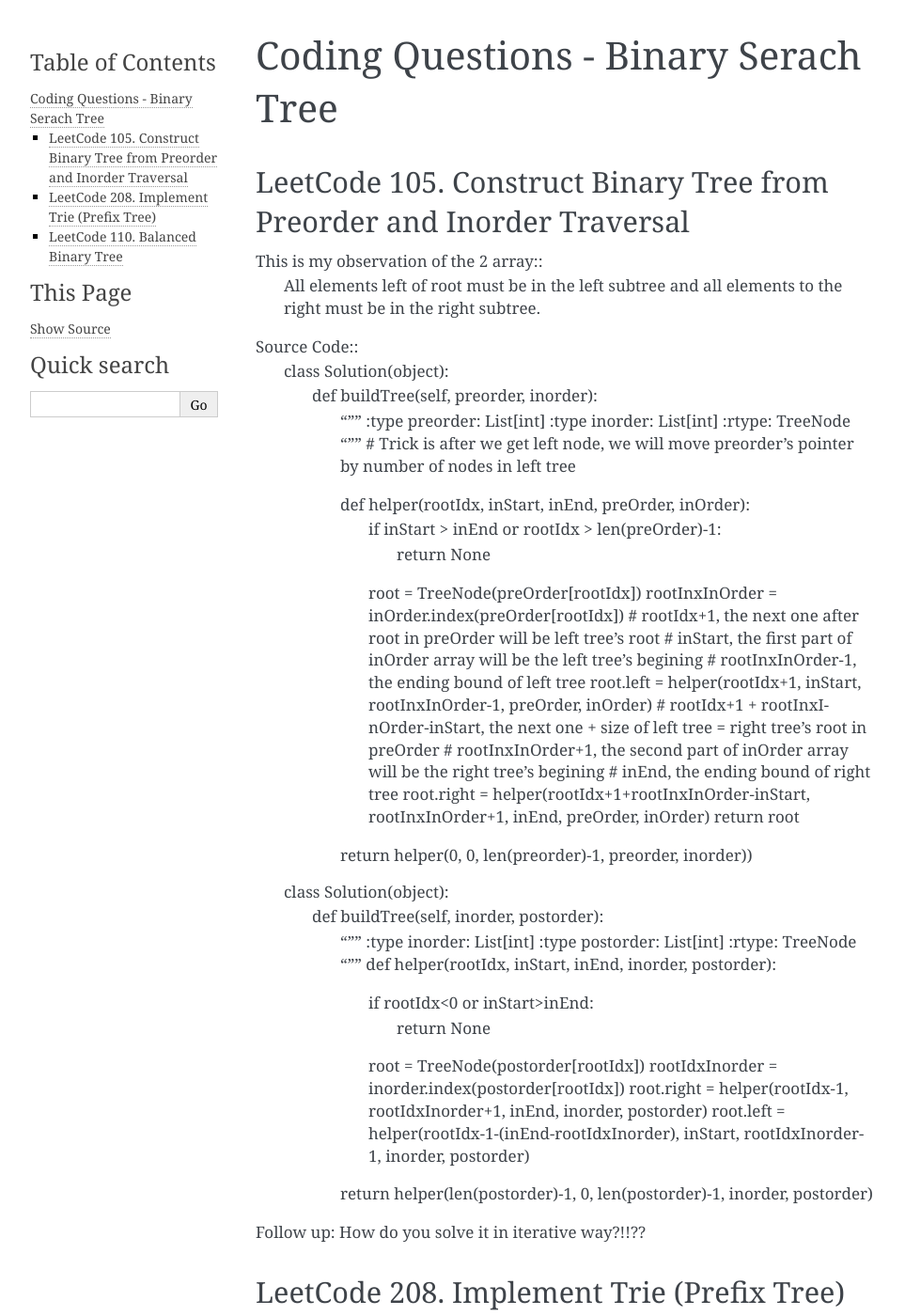
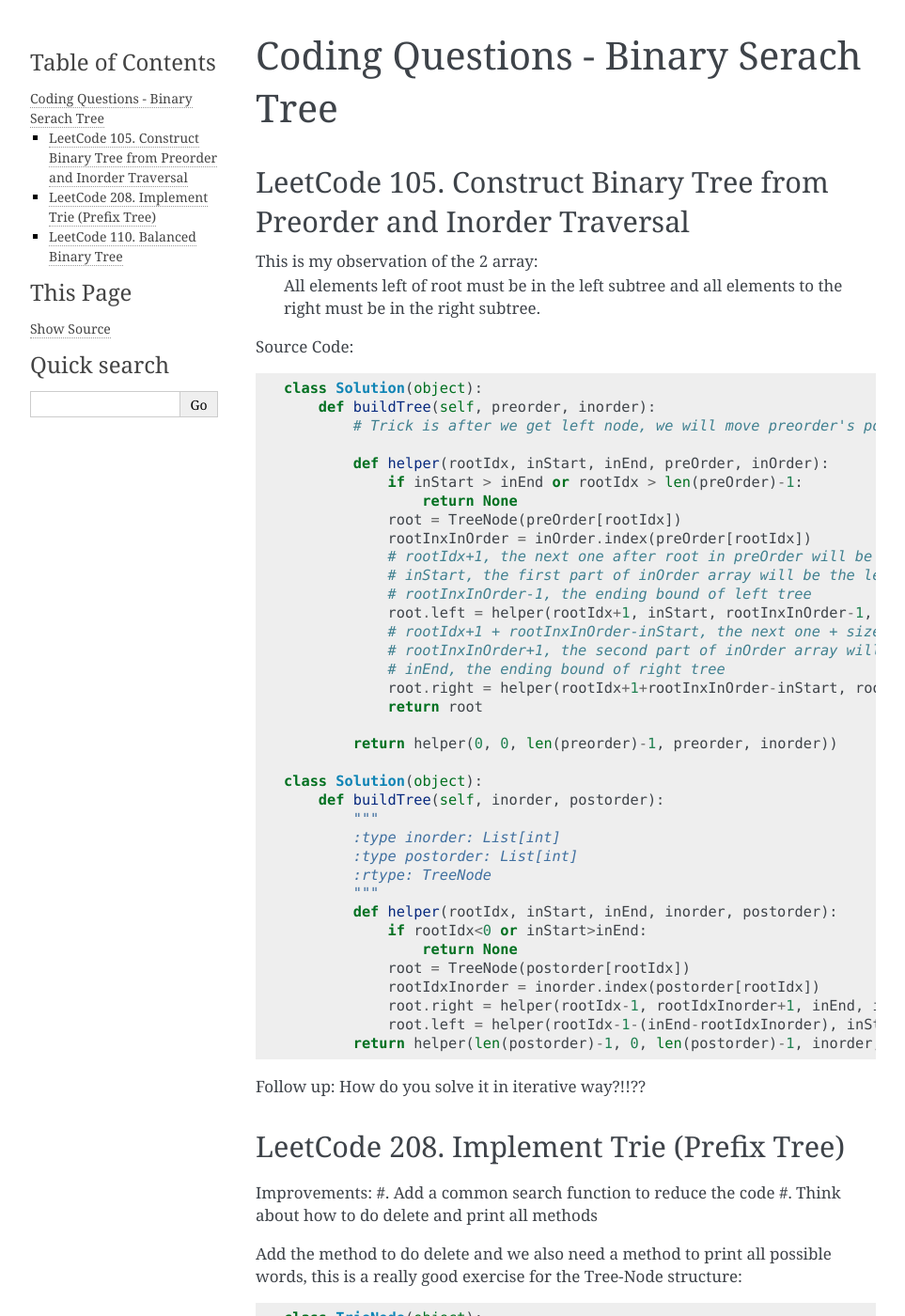
Before and after one commit to sheep-sheep/Mywebsite, a Sphinx documentation site: the page built from mysite/sphinx/binary_search_tree.rst, in a window 1280 px wide and 1400 px high. Shown: the whole window at 94% size, without its empty margins (148-1111 px from the left). Built offline with Sphinx 7.4.7, drawn with Linux system fonts in a browser that asks for light colours; formulas are drawn with MathJax 3; pages that are not in the unit, such as notebooks, are missing from menus.

Commit message:
fix postorder

```diff
--- a/mysite/sphinx/binary_search_tree.rst
+++ b/mysite/sphinx/binary_search_tree.rst
@@ -5,55 +5,51 @@
 LeetCode 105. Construct Binary Tree from Preorder and Inorder Traversal
 -------------------------------------------------------------------------------
 
-This is my observation of the 2 array::
+This is my observation of the 2 array:
     All elements left of root must be in the left subtree and all elements to the right must be in the right subtree.
 
 Source Code::
-    class Solution(object):
-        def buildTree(self, preorder, inorder):
-            """
-            :type preorder: List[int]
-            :type inorder: List[int]
-            :rtype: TreeNode
-            """
-            # Trick is after we get left node, we will move preorder's pointer by number of nodes in left tree
 
-            def helper(rootIdx, inStart, inEnd, preOrder, inOrder):
-                if inStart > inEnd or rootIdx > len(preOrder)-1:
-                    return None
-                root = TreeNode(preOrder[rootIdx])
-                rootInxInOrder = inOrder.index(preOrder[rootIdx])
-                # rootIdx+1, the next one after root in preOrder will be left tree's root
-                # inStart, the first part of inOrder array will be the left tree's begining
-                # rootInxInOrder-1, the ending bound of left tree
-                root.left = helper(rootIdx+1, inStart, rootInxInOrder-1, preOrder, inOrder)
-                # rootIdx+1 + rootInxInOrder-inStart, the next one + size of left tree = right tree's root in preOrder
-                # rootInxInOrder+1, the second part of inOrder array will be the right tree's begining
-                # inEnd, the ending bound of right tree
-                root.right = helper(rootIdx+1+rootInxInOrder-inStart, rootInxInOrder+1, inEnd, preOrder, inOrder)
-                return root
+        class Solution(object):
+            def buildTree(self, preorder, inorder):
+                # Trick is after we get left node, we will move preorder's pointer by number of nodes in left tree
 
-            return helper(0, 0, len(preorder)-1, preorder, inorder))
+                def helper(rootIdx, inStart, inEnd, preOrder, inOrder):
+                    if inStart > inEnd or rootIdx > len(preOrder)-1:
+                        return None
+                    root = TreeNode(preOrder[rootIdx])
+                    rootInxInOrder = inOrder.index(preOrder[rootIdx])
+                    # rootIdx+1, the next one after root in preOrder will be left tree's root
+                    # inStart, the first part of inOrder array will be the left tree's begining
+                    # rootInxInOrder-1, the ending bound of left tree
+                    root.left = helper(rootIdx+1, inStart, rootInxInOrder-1, preOrder, inOrder)
+                    # rootIdx+1 + rootInxInOrder-inStart, the next one + size of left tree = right tree's root in preOrder
+                    # rootInxInOrder+1, the second part of inOrder array will be the right tree's begining
+                    # inEnd, the ending bound of right tree
+                    root.right = helper(rootIdx+1+rootInxInOrder-inStart, rootInxInOrder+1, inEnd, preOrder, inOrder)
+                    return root
 
-    class Solution(object):
-        def buildTree(self, inorder, postorder):
-            """
-            :type inorder: List[int]
-            :type postorder: List[int]
-            :rtype: TreeNode
-            """
-            def helper(rootIdx, inStart, inEnd, inorder, postorder):
-                if rootIdx<0 or inStart>inEnd:
-                    return None
-                root = TreeNode(postorder[rootIdx])
-                rootIdxInorder = inorder.index(postorder[rootIdx])
-                root.right = helper(rootIdx-1, rootIdxInorder+1, inEnd, inorder, postorder)
-                root.left = helper(rootIdx-1-(inEnd-rootIdxInorder), inStart, rootIdxInorder-1, inorder, postorder)
-            return helper(len(postorder)-1, 0, len(postorder)-1, inorder, postorder)
+                return helper(0, 0, len(preorder)-1, preorder, inorder))
+
+        class Solution(object):
+            def buildTree(self, inorder, postorder):
+                """
+                :type inorder: List[int]
+                :type postorder: List[int]
+                :rtype: TreeNode
+                """
+                def helper(rootIdx, inStart, inEnd, inorder, postorder):
+                    if rootIdx<0 or inStart>inEnd:
+                        return None
+                    root = TreeNode(postorder[rootIdx])
+                    rootIdxInorder = inorder.index(postorder[rootIdx])
+                    root.right = helper(rootIdx-1, rootIdxInorder+1, inEnd, inorder, postorder)
+                    root.left = helper(rootIdx-1-(inEnd-rootIdxInorder), inStart, rootIdxInorder-1, inorder, postorder)
+                return helper(len(postorder)-1, 0, len(postorder)-1, inorder, postorder)
+
 
 
 Follow up: How do you solve it in iterative way?!!??
-
 
 
 
--- a/mysite/sphinx/index.rst
+++ b/mysite/sphinx/index.rst
@@ -14,7 +14,6 @@
    python_tips
    strings
    numbers
-   trees
    cheatsheet
    thoughts
 
```
Also changed, not shown: mysite/sphinx/tree_basics.rst (+9 -9 lines).
